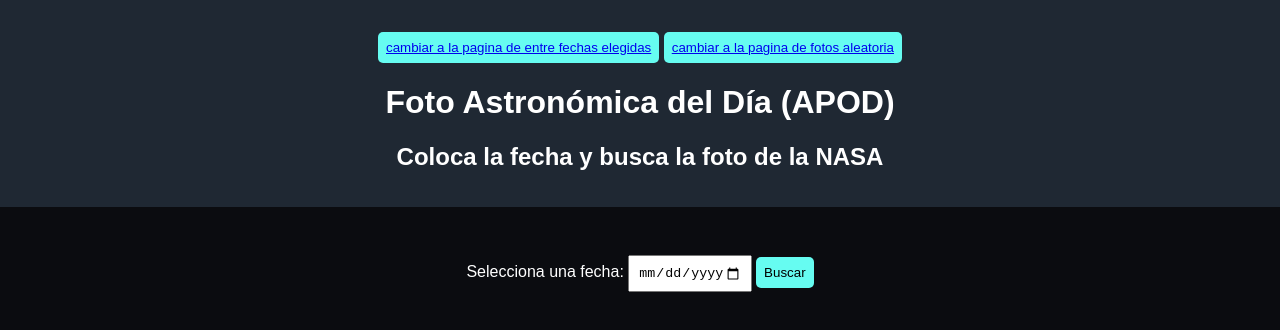
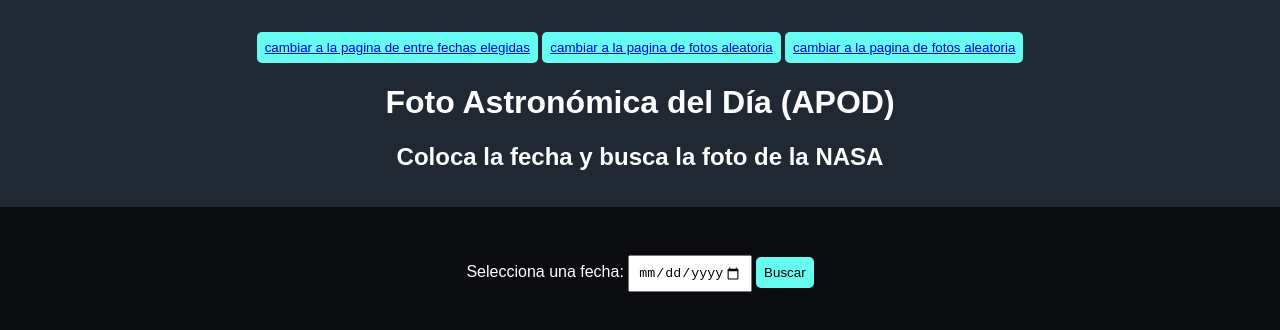
Before and after one commit to AlejoPaglino/informacion-fotosNASA, a plain HTML site: page index.html in a window 1280 px wide. Both pictures are taken after a click on the button "Ingresar". Drawn offline with Linux system fonts and the light colour scheme.

Commit message:
Update index.html

```diff
--- a/index.html
+++ b/index.html
@@ -47,6 +47,7 @@
     <header>
      <button><a href="entreFechas.html">cambiar a la pagina de entre fechas elegidas</a></button>
       <button><a href="fotoAleatoria.html">cambiar a la pagina de fotos aleatoria</a></button>
+      <button><a href="tercerintento.html">cambiar a la pagina de fotos aleatoria</a></button>
       <h1>Foto Astronómica del Día (APOD)</h1>
       <h2>Coloca la fecha y busca la foto de la NASA</h2>
     </header>
```
